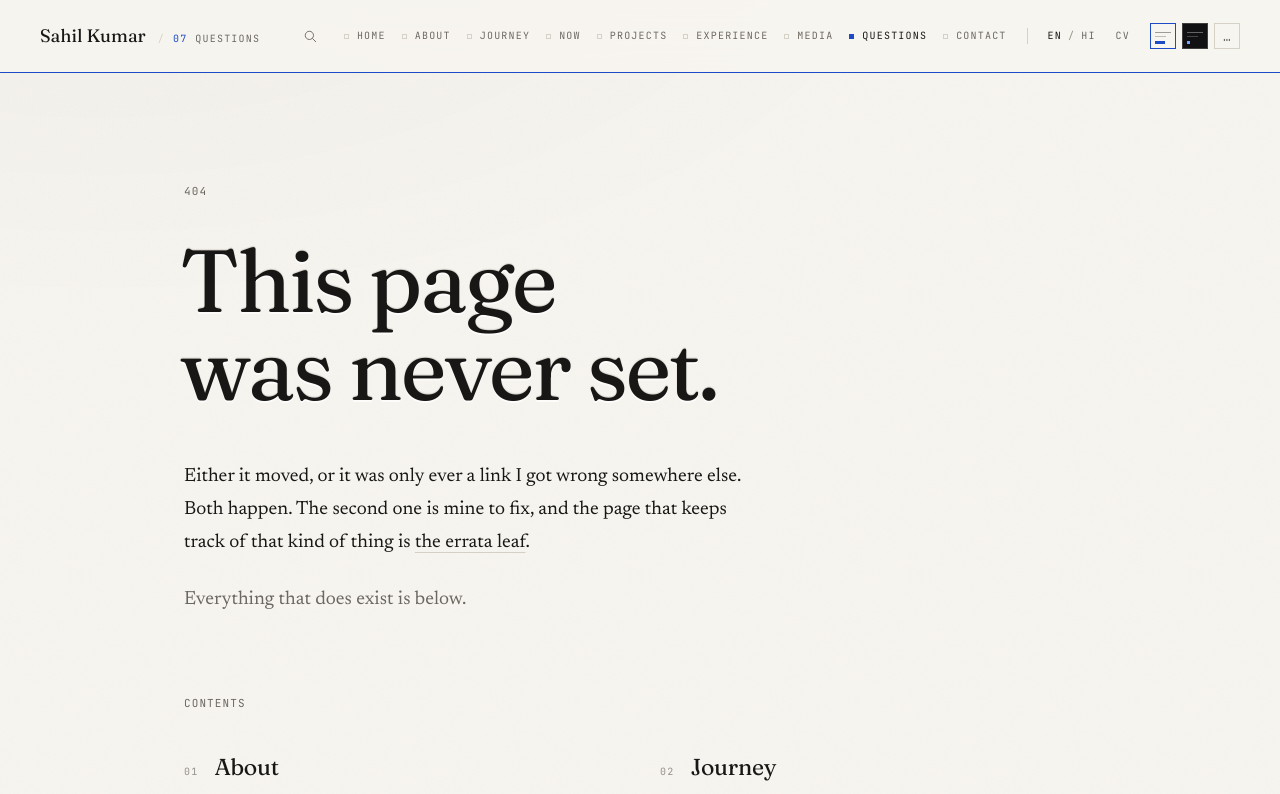
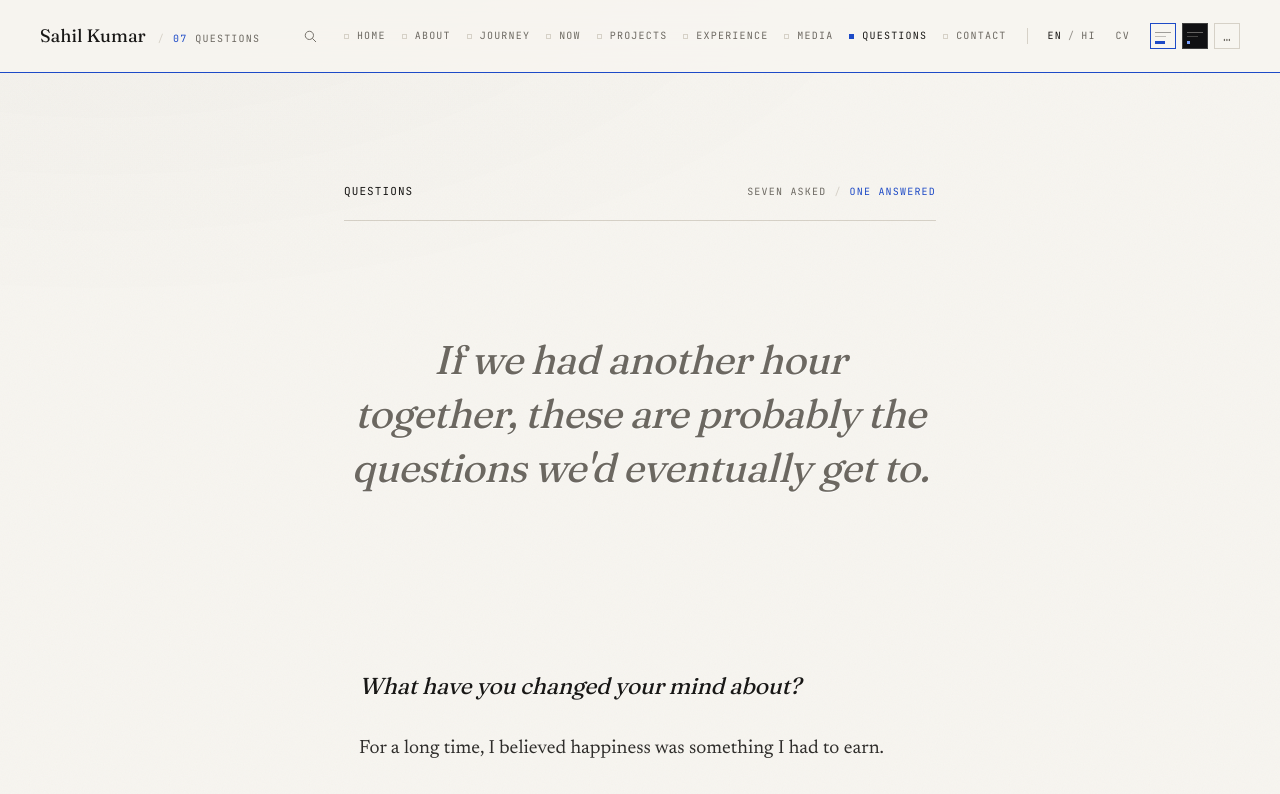
Before and after one commit to sahil05919/personal-website, a Next.js app: page /questions in a window 1280 px wide. Before the commit this address had no page. Shown: the top 794 px of the page. Built offline with nearby package versions, Linux system fonts and the light colour scheme.

Commit message:
Restore questions page

```diff
--- /dev/null
+++ b/app/questions/page.tsx
@@ -0,0 +1,31 @@
+// app/questions/page.tsx
+//
+// All questions render, answered or not. An unwritten one (`paragraphs: null`
+// in data/questions-content.ts) shows a short "coming soon" note instead of
+// full paragraphs — see components/questions/QuestionsExperience.tsx. To
+// publish an essay, fill in its paragraphs there — nothing in this file
+// changes.
+//
+// No `force-dynamic` and no shuffle — order follows the array in
+// data/questions-content.ts. Reconsider a shuffle once several essays are
+// finished and order starts to matter.
+
+import type { Metadata } from "next";
+import { pageMetadata } from "@/lib/seo";
+import { questions, intro, closing } from "@/data/questions-content";
+import QuestionsExperience from "@/components/questions/QuestionsExperience";
+
+export const metadata: Metadata = pageMetadata({
+  path: "/questions",
+  // Bare title: the root layout applies the "%s | Sahil Kumar" template, so
+  // anything more here double-suffixes the tab.
+  title: "Questions",
+  description:
+    "A small set of questions worth sitting with, answered honestly, and left to change over time.",
+});
+
+export default function QuestionsPage() {
+  return (
+    <QuestionsExperience questions={questions} intro={intro} closing={closing} />
+  );
+}
```
